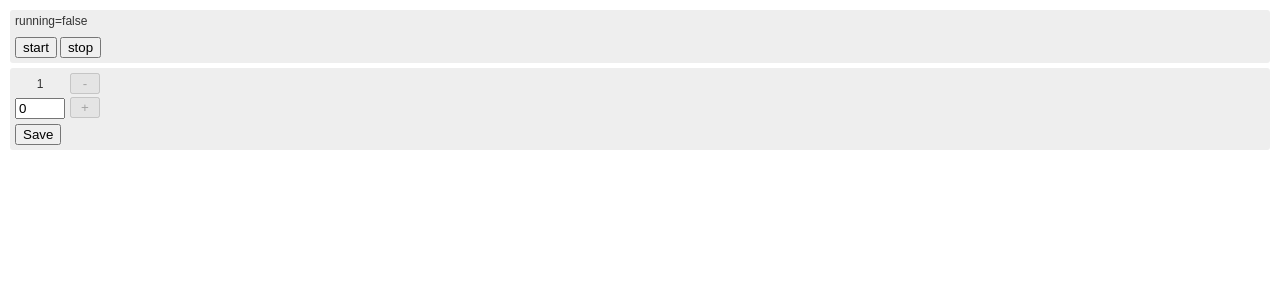
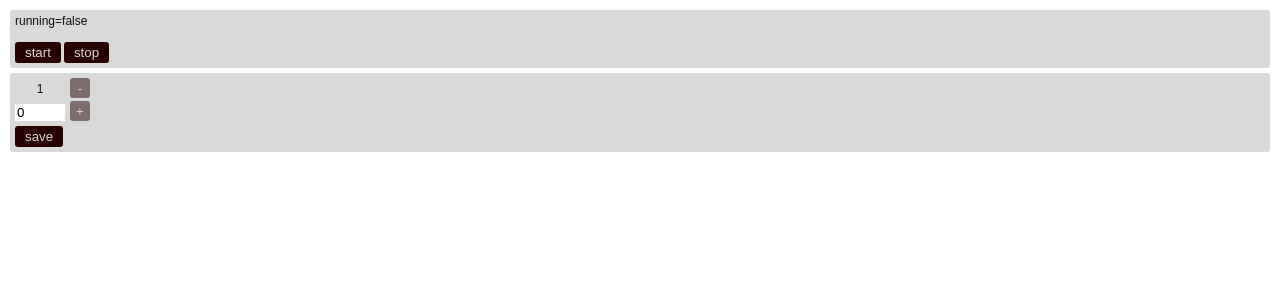
Before and after one commit to hotoku/timer, a React (Vite) app: page / in a window 1280 px wide. Shown: the top 300 px of the page. Built offline with nearby package versions, Linux system fonts and the light colour scheme.

Commit message:
[upd] design

```diff
--- a/src/Controller.tsx
+++ b/src/Controller.tsx
@@ -44,4 +44,9 @@ const Status = styled.div`
 
 const Button = styled.button<{ $isFirst: boolean }>`
   ${(props) => (props.$isFirst ? "" : "margin-left: var(--small-gap);")}
+  margin-top: var(--basic-gap);
+  background-color: var(--primary-color);
+  color: var(--bg-color);
+  padding: var(--small-gap) calc(var(--basic-gap) * 2);
+  border-radius: var(--basic-radius);
 `;
--- a/src/GlobalStyles.ts
+++ b/src/GlobalStyles.ts
@@ -2,8 +2,9 @@ import { createGlobalStyle } from "styled-components";
 
 const GlobalStyles = createGlobalStyle`
 :root {
-    --text-color: #333;
-    --bg-color: #eee;
+    --text-color: #0d0d0d;
+    --bg-color: #d9d9d9;
+    --primary-color: #260101;
  }
 
  :root {
--- a/src/Scheduler.tsx
+++ b/src/Scheduler.tsx
@@ -57,7 +57,7 @@ function Scheduler(): React.ReactElement {
           +
         </ScheduleButton>
       </ScheduleLine>
-      <SaveButton onClick={() => setBell(bell.stop())}>Save</SaveButton>
+      <SaveButton onClick={() => setBell(bell.stop())}>save</SaveButton>
     </Panel>
   );
 }
@@ -79,13 +79,22 @@ const ScheduleValue = styled.span`
   min-width: 5rem;
   text-align: center;
 `;
-const ScheduleButton = styled.button`
+const ScheduleButton = styled.button<{ disabled: boolean }>`
+  background-color: var(--primary-color);
+  color: var(--bg-color);
+  width: 2rem;
+  height: 2rem;
   margin-left: var(--basic-gap);
-  width: 3rem;
+  border-radius: var(--basic-radius);
+  opacity: ${(props) => (props.disabled ? 0.5 : 1)};
 `;
 const ScheduleInput = styled.input`
   width: 5rem;
 `;
 const SaveButton = styled.button`
   margin-top: var(--basic-gap);
+  background-color: var(--primary-color);
+  color: var(--bg-color);
+  padding: var(--small-gap) calc(var(--basic-gap) * 2);
+  border-radius: var(--basic-radius);
 `;
--- a/src/index.css
+++ b/src/index.css
@@ -20,3 +20,15 @@ body {
 *::after {
   box-sizing: border-box;
 }
+
+button {
+  background-color: transparent;
+  border: none;
+  cursor: pointer;
+  padding: 0;
+  appearance: none;
+}
+
+input {
+  border: none;
+}
```
